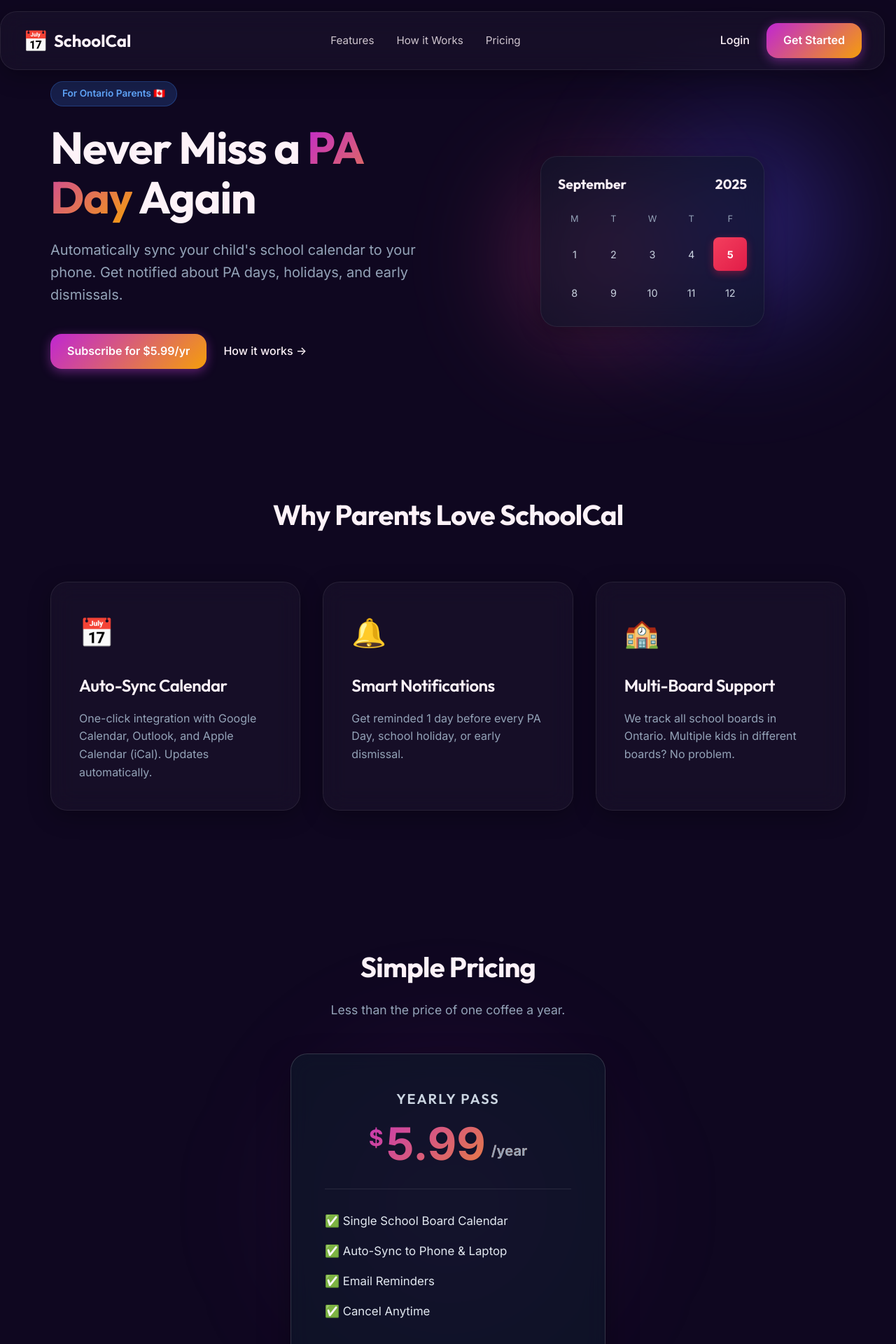
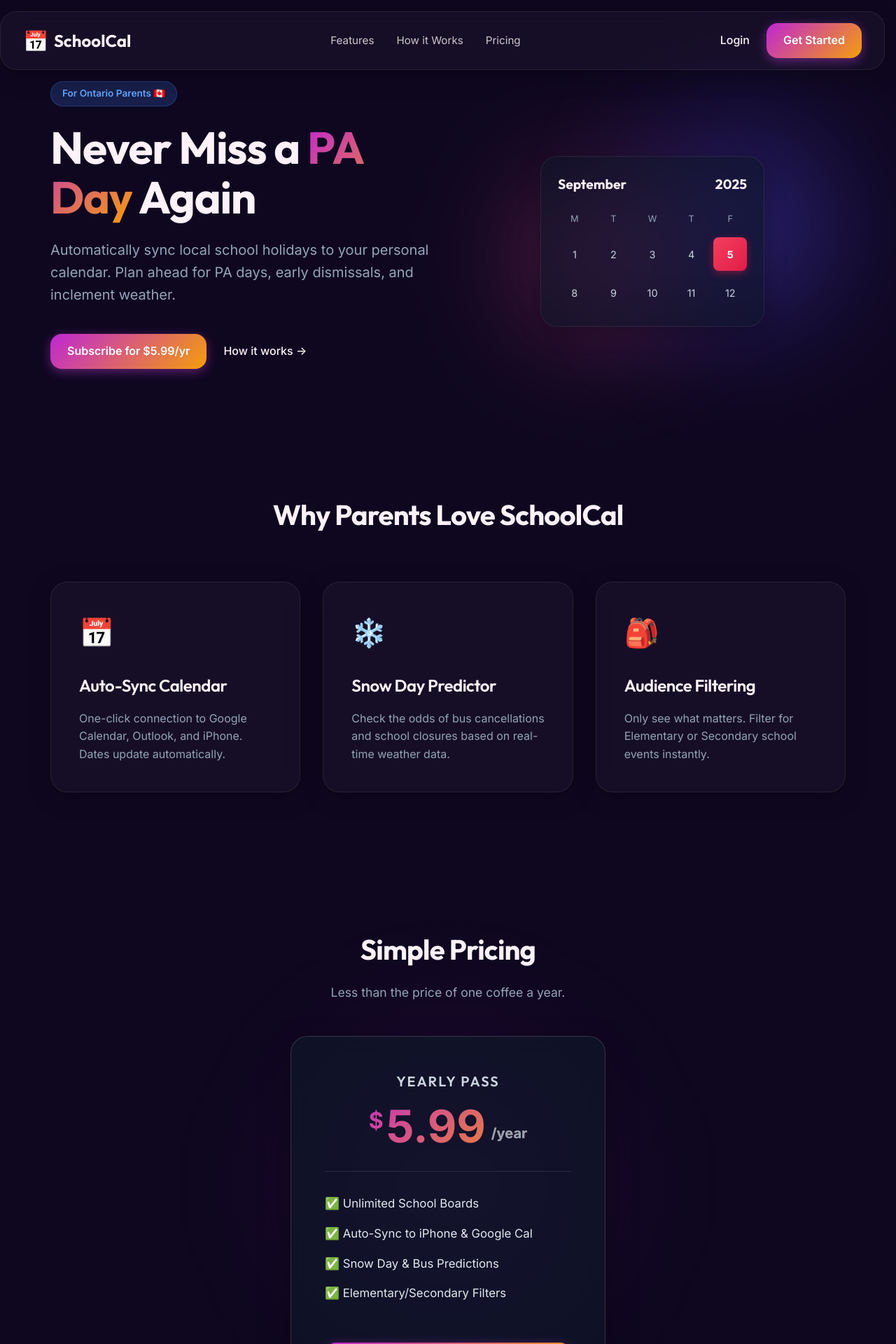
Before and after one commit to bariscoach/SchoolCal-App, a Next.js app: page / in a window 1280 px wide. Shown: the top 1920 px of the page at 70% size. Built offline with nearby package versions, Linux system fonts and the light colour scheme; no server answers.

Commit message:
Content: Polish landing page copy & features

```diff
--- a/src/app/components/Features.js
+++ b/src/app/components/Features.js
@@ -6,17 +6,17 @@
         {
             icon: "📅",
             title: "Auto-Sync Calendar",
-            description: "One-click integration with Google Calendar, Outlook, and Apple Calendar (iCal). Updates automatically."
+            description: "One-click connection to Google Calendar, Outlook, and iPhone. Dates update automatically."
         },
         {
-            icon: "🔔",
-            title: "Smart Notifications",
-            description: "Get reminded 1 day before every PA Day, school holiday, or early dismissal."
+            icon: "❄️",
+            title: "Snow Day Predictor",
+            description: "Check the odds of bus cancellations and school closures based on real-time weather data."
         },
         {
-            icon: "🏫",
-            title: "Multi-Board Support",
-            description: "We track all school boards in Ontario. Multiple kids in different boards? No problem."
+            icon: "🎒",
+            title: "Audience Filtering",
+            description: "Only see what matters. Filter for Elementary or Secondary school events instantly."
         }
     ];
 
--- a/src/app/components/Hero.js
+++ b/src/app/components/Hero.js
@@ -11,8 +11,8 @@
                     Never Miss a <span className={styles.gradientText}>PA Day</span> Again
                 </h1>
                 <p className={styles.subtitle}>
-                    Automatically sync your child's school calendar to your phone.
-                    Get notified about PA days, holidays, and early dismissals.
+                    Automatically sync local school holidays to your personal calendar.
+                    Plan ahead for PA days, early dismissals, and inclement weather.
                 </p>
                 <div className={styles.ctaGroup}>
                     <Link href="/signup" className="glass-button">
--- a/src/app/components/Pricing.js
+++ b/src/app/components/Pricing.js
@@ -21,10 +21,10 @@
                     </div>
 
                     <ul className={styles.list}>
-                        <li>✅ Single School Board Calendar</li>
-                        <li>✅ Auto-Sync to Phone & Laptop</li>
-                        <li>✅ Email Reminders</li>
-                        <li>✅ Cancel Anytime</li>
+                        <li>✅ Unlimited School Boards</li>
+                        <li>✅ Auto-Sync to iPhone & Google Cal</li>
+                        <li>✅ Snow Day & Bus Predictions</li>
+                        <li>✅ Elementary/Secondary Filters</li>
                     </ul>
 
                     <Link href="/signup" className={`glass-button ${styles.button}`}>
```
